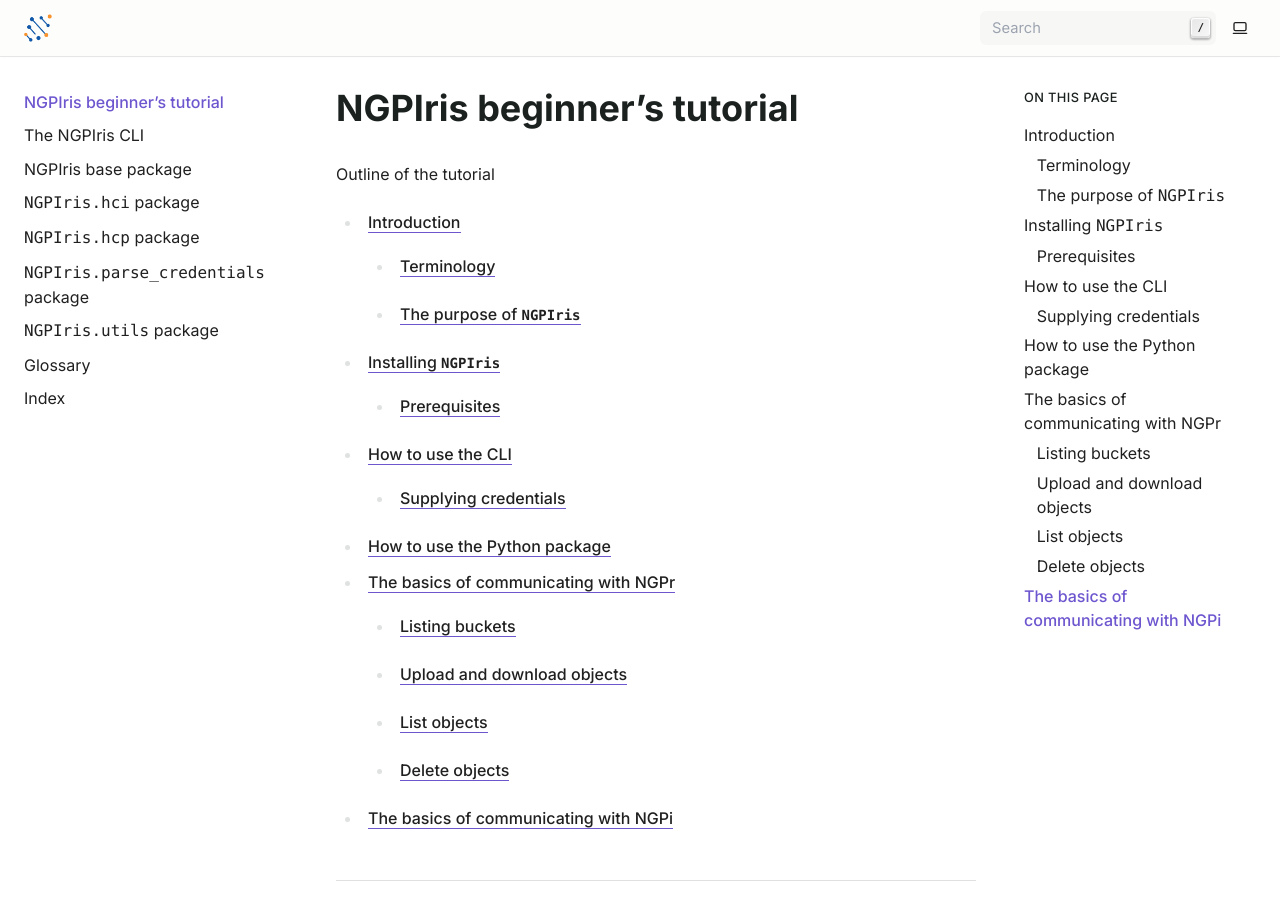
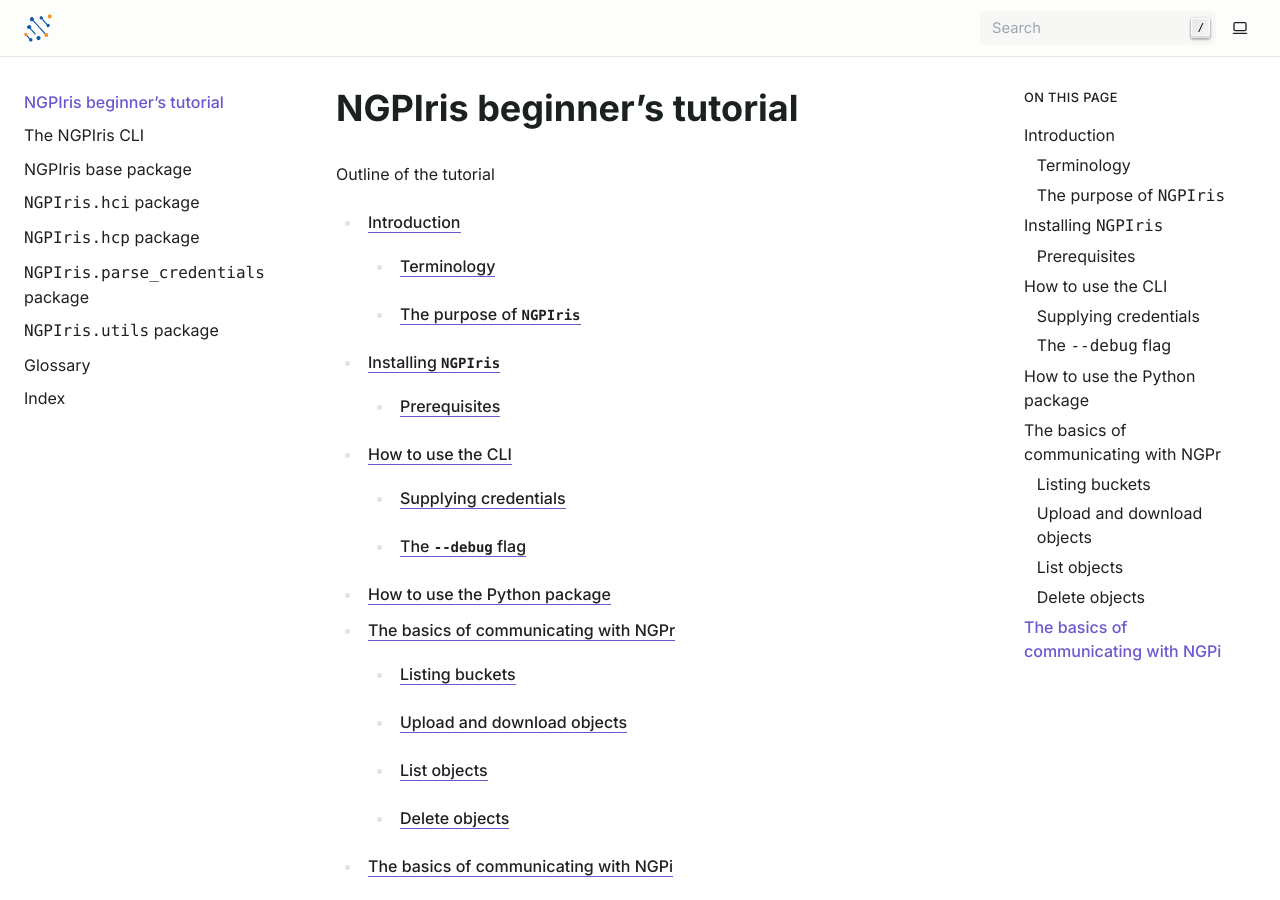
Before and after one commit to genomic-medicine-sweden/NGPIris, a Sphinx documentation site: the page built from docs/NGPIris_tutorial.md, in a window 1280 px wide and 900 px high. Built offline with Sphinx 7.4.7, drawn with Linux system fonts in a browser that asks for light colours.

Commit message:
Update NGPIris_tutorial.md

```diff
--- a/docs/NGPIris_tutorial.md
+++ b/docs/NGPIris_tutorial.md
@@ -156,6 +156,8 @@ Bucket_2
 We generally recommend the approach of using `-c` flag.
 :::
 
+### The `--debug` flag
+
 ## How to use the Python package
 
 :::{seealso}
```
